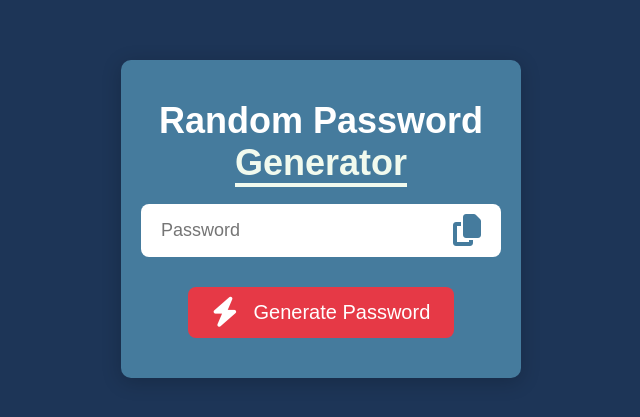
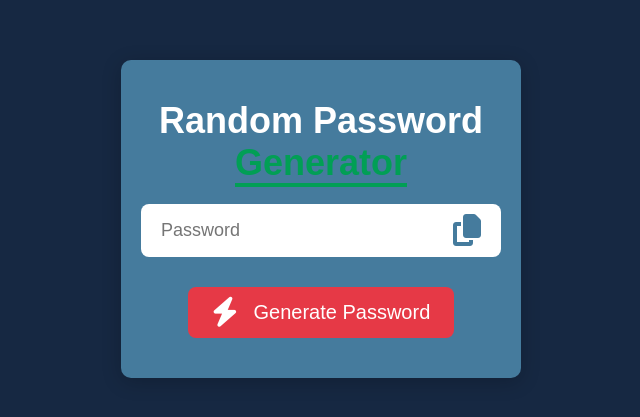
Before and after one commit to christiansanchez-SE/Random-Password-Generator, a plain HTML site: page index.html in a window 1280 px wide. Shown: the part 181-598 px from the top of the page, without its empty margins (319-959 px from the left). Drawn offline with Linux system fonts and the light colour scheme.

Commit message:
small edits in css

```diff
--- a/style.css
+++ b/style.css
@@ -22,7 +22,7 @@
 }
 
 body {
-    background-color: #1d3557;
+    background-color: #162842;
     color: white;
     display: flex;
     justify-content: center;
@@ -48,8 +48,8 @@ h1 {
 }
 
 h1 span {
-    color: #f1faee;
-    border-bottom: 4px solid #f1faee;
+    color: #019f55;
+    border-bottom: 4px solid #019f55;
 }
 
 .display {
@@ -109,5 +109,6 @@ button:active {
     display: none;
     color: #f1faee;
     font-size: 14px;
-    margin-top: 10px;
+    margin-top: 2px;
+    padding: 10px;
 }
```
